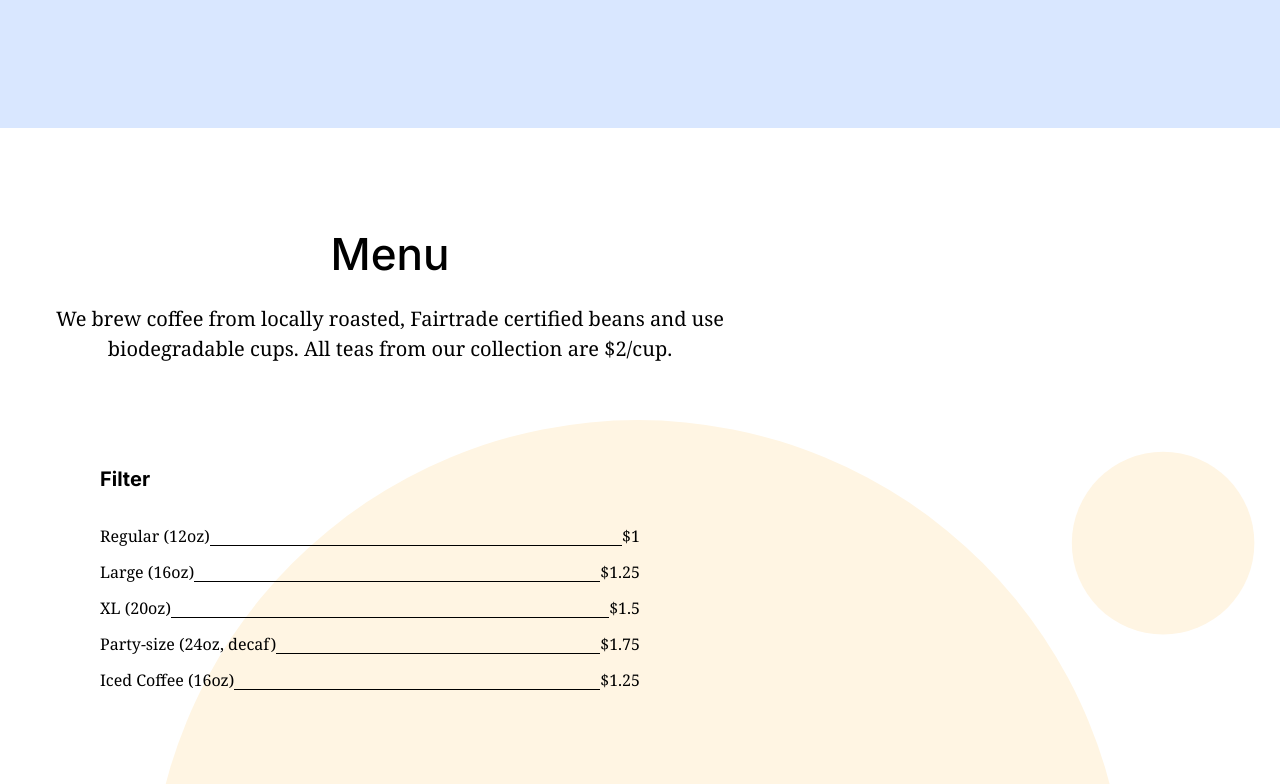
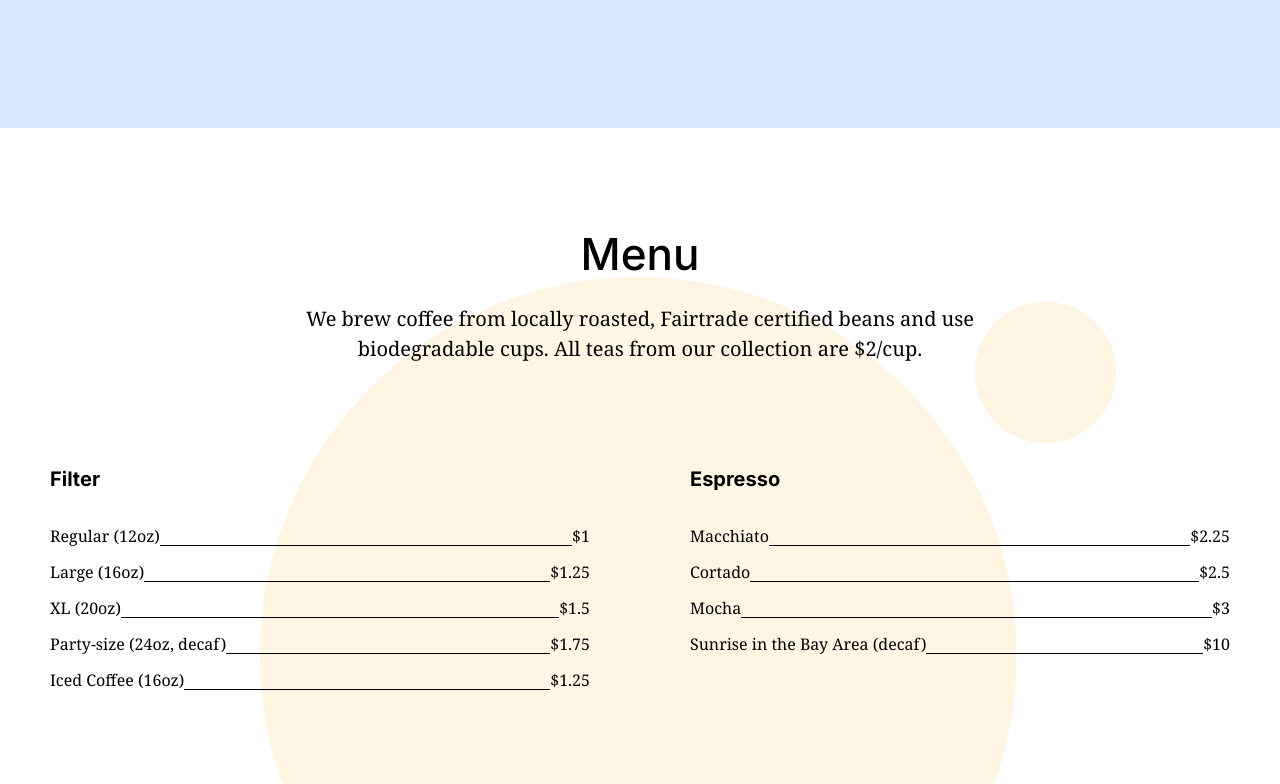
Before and after one commit to taylorrubbert/se_project_coffeeshop, a plain HTML site: page index.html in a window 1280 px wide. Shown: the part 2600-3384 px from the top of the page. Drawn offline with Linux system fonts and the light colour scheme.

Commit message:
menu done

```diff
--- a/blocks/menu.css
+++ b/blocks/menu.css
@@ -4,7 +4,8 @@
   background-repeat: no-repeat;
   background-position: center;
   background-size: cover;
-  padding: 0 0 100px;
+  padding: 100px 0 100px;
+  margin: 0;
 }
 
 .menu__title {
@@ -12,9 +13,9 @@
   font-size: 44px;
   line-height: 52px;
   max-width: 780px;
+  margin: 0 auto;
   text-align: center;
-  margin: 100px 0 24px;
-  padding: 0;
+  padding: 0 0 24px;
 }
 
 .menu__subtitle {
@@ -22,23 +23,22 @@
   font-size: 20px;
   line-height: 30px;
   max-width: 780px;
+  margin: 0 auto;
   text-align: center;
-  margin: 0;
-  padding: 0;
+  padding: 0 0 100px;
 }
 
 .menu__cards {
   display: flex;
   flex-direction: row;
   flex-wrap: wrap;
-  align-items: center;
+  justify-content: center;
+  gap: 100px;
 }
 
 .card {
-  max-width: 540px;
-  width: 100%;
-  padding: 100px;
-  margin: 0;
+  width: 540px;
+  margin: 0px;
 }
 
 .card__title {
```
